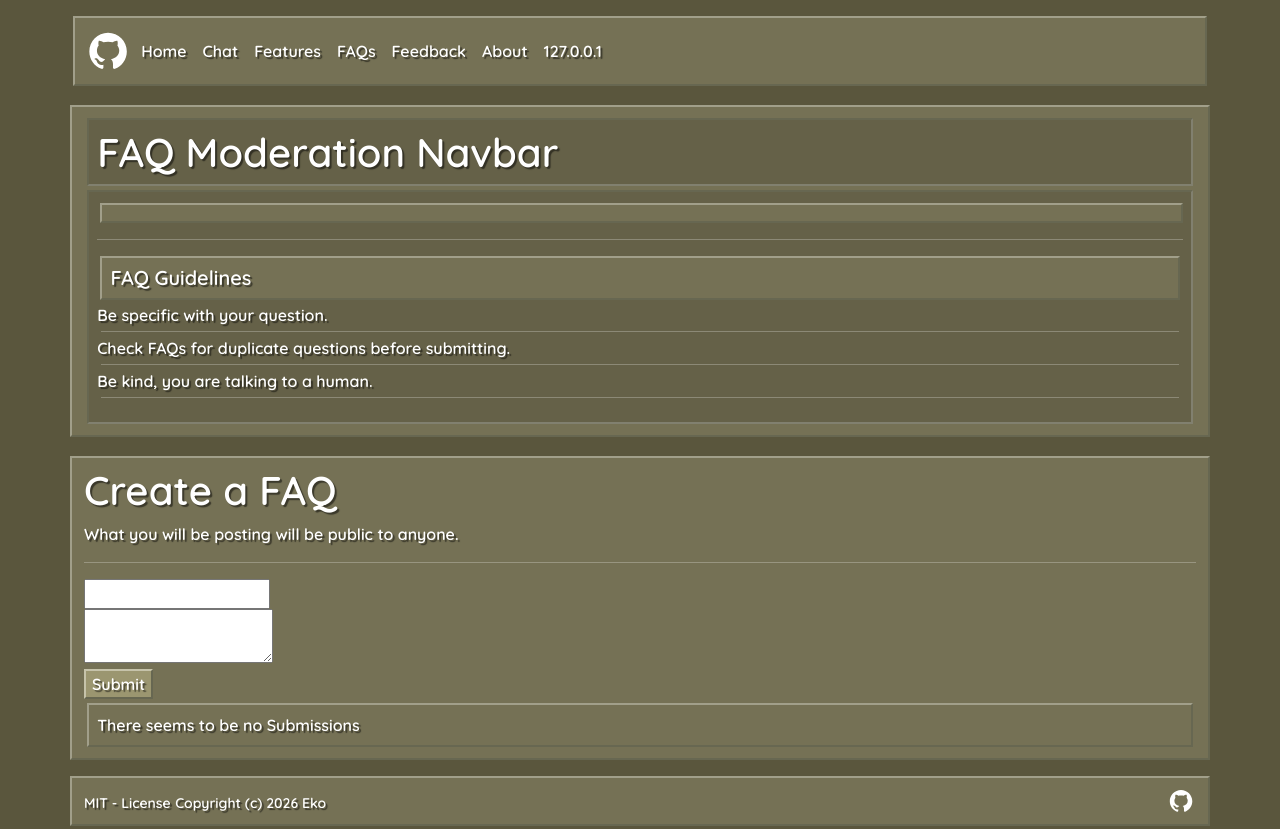
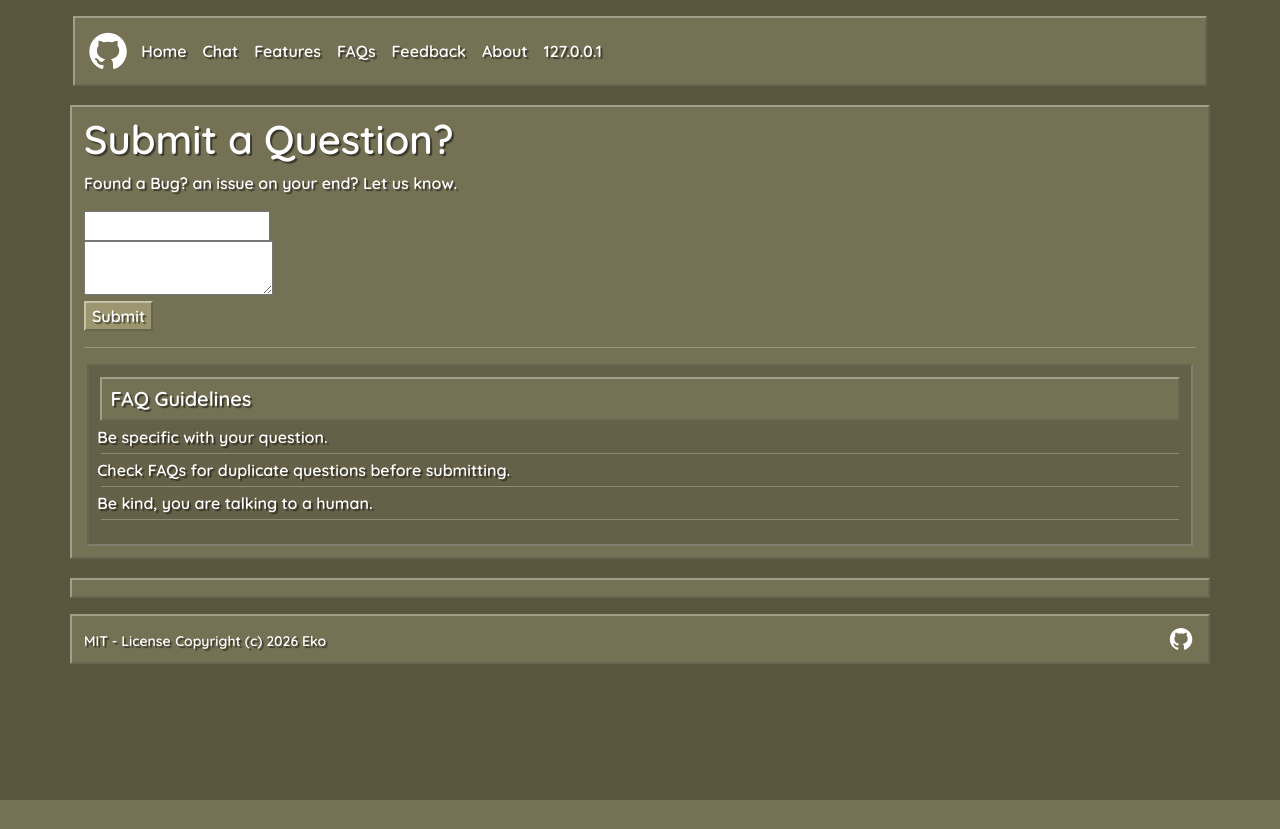
Before and after one commit to zekaekop/Portfolio, a Django app: page /FAQ/create/ in a window 1280 px wide. After the commit the page ends 800 px from the top, so only its background shows below. Run offline with Django 5.2, Linux system fonts and the light colour scheme; data comes from the database, SQL or seed files in the repository; data that the repository does not hold is empty; some libraries are stand-ins or nearby versions.

Commit message:
fixed permssion if states and reworked submissions code on the FAQ

```diff
--- a/templates/FAQ/FAQ.html
+++ b/templates/FAQ/FAQ.html
@@ -2,9 +2,9 @@
 {% load static %}
 
 {% block body %}
+
+ {% if request.user != request.user.is_superuser %} <!--  The super user does not need to make a submission, they can just create an FAQ -->
 <div class=" container d-flex p-0 mt-3">
-
-    {% if request.user == request.user.is_superuser %} <!--  The super user does not need to make a submission, they can just create an FAQ -->
         <div class="container text-white box">
             <h1>Submit a Question?</h1>
 
@@ -44,29 +44,22 @@
             </div>
 
         </div>
-    {% else %}
-        {% include 'FAQ/FAQ_navbar.html' %}
-    {% endif %}
 </div>
-
+{% else %}
+    {% include 'FAQ/FAQ_navbar.html' %}
+{% endif %}
 
 <div class="container text-white box mt-3">
-
 
     {% if request.path == "/FAQ/answers/" %}
 
         <!-- Lists current FAQ questions -->
         {% if FAQs %}
-            <h1>FAQs Answers</h1>
-
-            <hr>
-
-            <div class="d-flex box-inset">
+            <div class="d-flex">
                     {% for Q in FAQs%}
                         <div class="box">
                             {{Q.asked_question}}
                             <p>{{Q.answer}}</p>
-                            <small>{{Q.anon.ip_addr}}</small>
                             <small>{{Q.created_date}}</small>
                         </div>
                     {% endfor%}
@@ -79,57 +72,11 @@
 
     {% elif request.path ==  "/FAQ/submissions/" %}
 
-        <h1>FAQ Submissions</h1>
-
         <!-- Lists current FAQ Submissions -->
         {% if FAQSs %}
-            <hr>
-
-            <div class="d-flex box-inset">
+            <div class="d-flex">
                 {% for S in FAQSs%}
-                    <div class="box">
-                        <h3>{{S.question}}</h3>
-                        <p>{{S.desc}}</p>
-                        <small>{{S.anon.ip_addr}}</small>
-                        <small>{{S.created_date}}</small>
-                    </div>
-                {% endfor%}
-        </div>
-        {% else %}
-            <div class="box text-white">
-                There seems to be no Submissions
-            </div>
-        {% endif %}
-
-    {% elif request.path ==  "/FAQ/create/" %}
-
-        <h1>Create a FAQ</h1>
-
-        <p>What you will be posting will be public to anyone.</p>
-
-        <hr>
-
-        <form action="" method="POST">
-            {% csrf_token %}
-
-            {% if status_message %}
-                <p>You were succesfull</p>
-            {% endif %}
-
-            <input type="text" name="asked_question" id="" required>
-            <br>
-            <textarea type="text" name="answer" id="" required></textarea>
-            <br>
-            <button class="box-button text-white" type="submit">Submit</button>
-        </form>
-
-        <!-- Lists current FAQ Submissions -->
-        {% if FAQSs %}
-            <hr>
-
-            <div class="d-flex box-inset">
-                {% for S in FAQSs%}
-                    <div class="box">
+                    <div class="box-inset">
                         <h3>{{S.question}}</h3>
                         <p>{{S.desc}}</p>
                         <small>{{S.anon.ip_addr}}</small>
--- a/templates/FAQ/FAQ_navbar.html
+++ b/templates/FAQ/FAQ_navbar.html
@@ -7,18 +7,18 @@
     <h1 class="box-inset">FAQ Moderation Navbar</h1>
 
     <div class="box-inset">
-        <ul class="nav col-12 col-lg-auto me-lg-auto mb-2 mb-md-0 box">
 
-            {% if request.user.is_superuser %}
+        {% if request.user.is_superuser %}
+            <ul class="nav col-12 col-lg-auto me-lg-auto mb-2 mb-md-0 box">
                 <li><a href="{% url 'FAQ:create' %}" class="nav-link px-2 text-white">Create FAQ</a></li>
                 <li><a href="{% url 'FAQ:submissions' %}" class="nav-link px-2 text-white">FAQ Submissions</a></li>
                 <li><a href="{# url 'mod history' #}" class="nav-link px-2 text-white">Moderation History</a></li>
                 <!-- this should jump all the way up to the main navbar -->
                 <li class="ms-auto"><a href="{% url 'FAQ:answers' %}" class="nav-link px-2 text-white"><small>Go Back</small></a></li>
-            {% endif %}
-        </ul>
+            </ul>
 
         <hr>
+        {% endif %}
 
         <div class="side-box">
             <div class="side-box-content">
```
